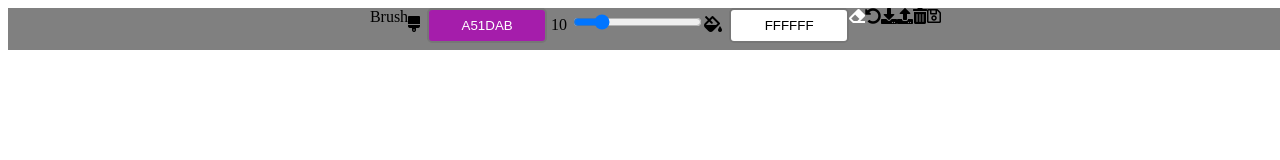
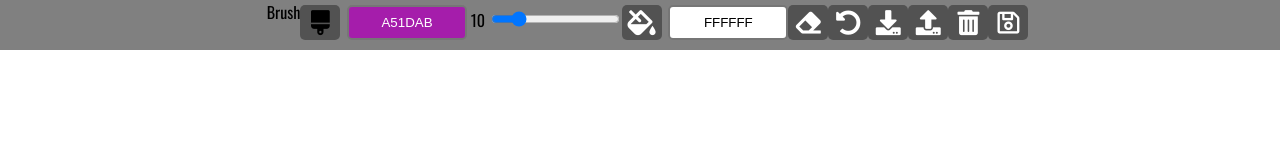
Before and after one commit to PushpakB3096/paint-clone, a plain HTML site: page index.html in a window 1280 px wide. Drawn offline with nearby package versions, Linux system fonts and the light colour scheme.

Commit message:
Add styling to the toolbar

```diff
--- a/assets/style/style.css
+++ b/assets/style/style.css
@@ -3,6 +3,13 @@
 
 * {
   box-sizing: border-box;
+}
+
+body {
+  margin: 0;
+  background-color: rgb(177, 177, 177);
+  font-family: Oswald, sans-serif;
+  overflow: hidden;
 }
 
 /* for tool bar */
@@ -14,6 +21,31 @@
   background-color: grey;
   display: flex;
   justify-content: center;
+}
+
+/* for FontAwesome custom styling */
+.fas,
+.far {
+  font-size: 25px;
+  position: relative;
+  top: 5px;
+  background-color: rgb(82, 82, 82);
+  color: white;
+  padding: 5px;
+  border-radius: 5px;
+  width: 40px;
+  text-align: center;
+  cursor: pointer;
+}
+
+.fas:hover,
+.far:hover {
+  filter: brightness(88%);
+}
+
+.fa-undo-alt:hover,
+.fa-trash-alt:hover {
+  color: rgb(223, 37, 37);
 }
 
 /* for JSColor - start */
```
